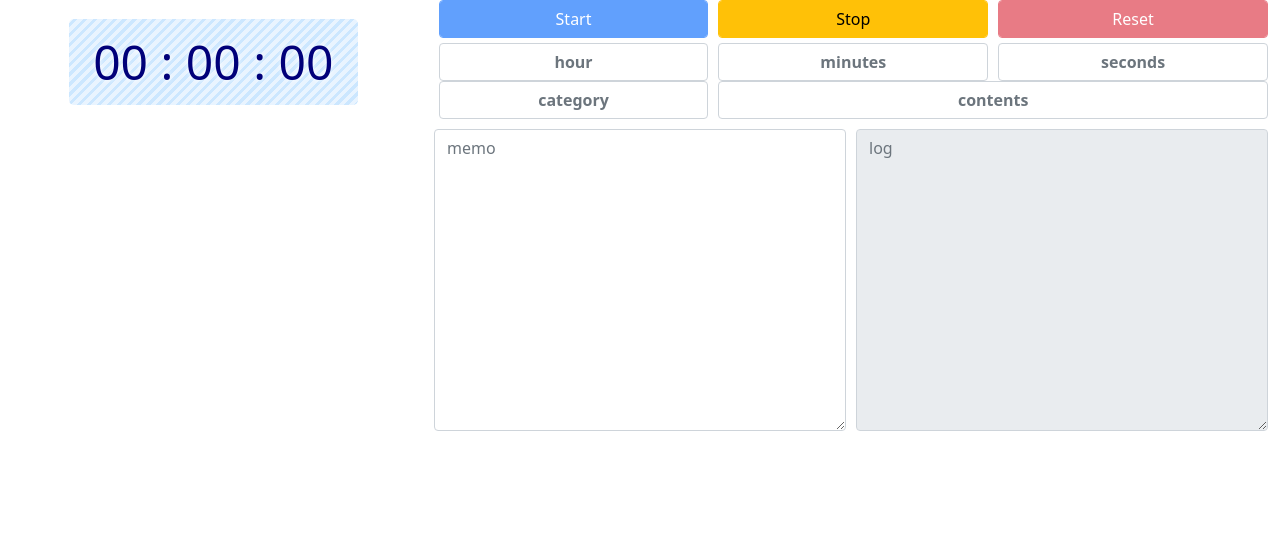
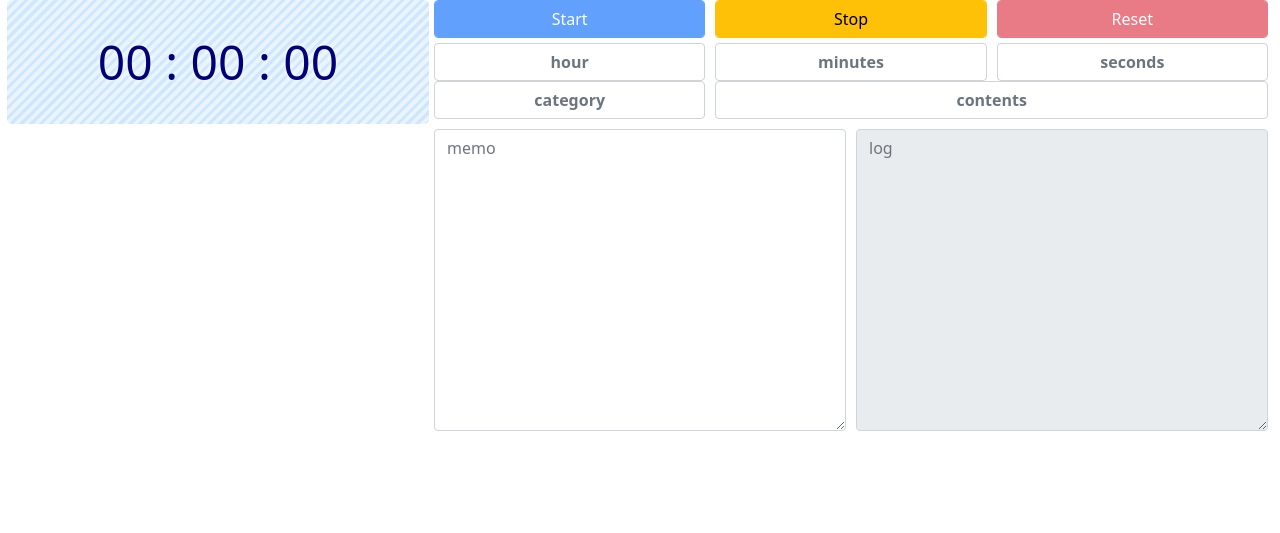
Before and after one commit to TakushiTokuyama/Activity, a website with bundled scripts: page src/view/index.html in a window 1280 px wide. Built offline with nearby package versions, Linux system fonts and the light colour scheme.

Commit message:
windowSize変更に伴う css調整

```diff
--- a/src/css/index.css
+++ b/src/css/index.css
@@ -30,7 +30,7 @@ textarea{
   color: #010079;
   text-shadow: 0 0 5px white;
   padding: 0.3em 0.5em;
-  border-radius: 0.1em;
+  border-radius: 0.3em;
   background: -webkit-repeating-linear-gradient(-45deg, #cce7ff, #cce7ff 3px,#e9f4ff 3px, #e9f4ff 7px);
   background: repeating-linear-gradient(-45deg, #cce7ff, #cce7ff 3px,#e9f4ff 3px, #e9f4ff 7px);
 }
--- a/src/view/index.html
+++ b/src/view/index.html
@@ -12,9 +12,9 @@
 
 <body>
     <div class="container-fluid">
-        <div class="row">
-            <div class="col-4 d-flex justify-content-center align-items-center">
-                <div id="timer" class="display-5 timer">00 : 00 : 00</div>
+        <div class="row gutter-10">
+            <div class="col-4 d-flex justify-content-center align-items-center timer">
+                <div id="timer" class="display-5">00 : 00 : 00</div>
             </div>
             <div class="col-8">
                 <div class="row gutter-10 vertical-10">
```
